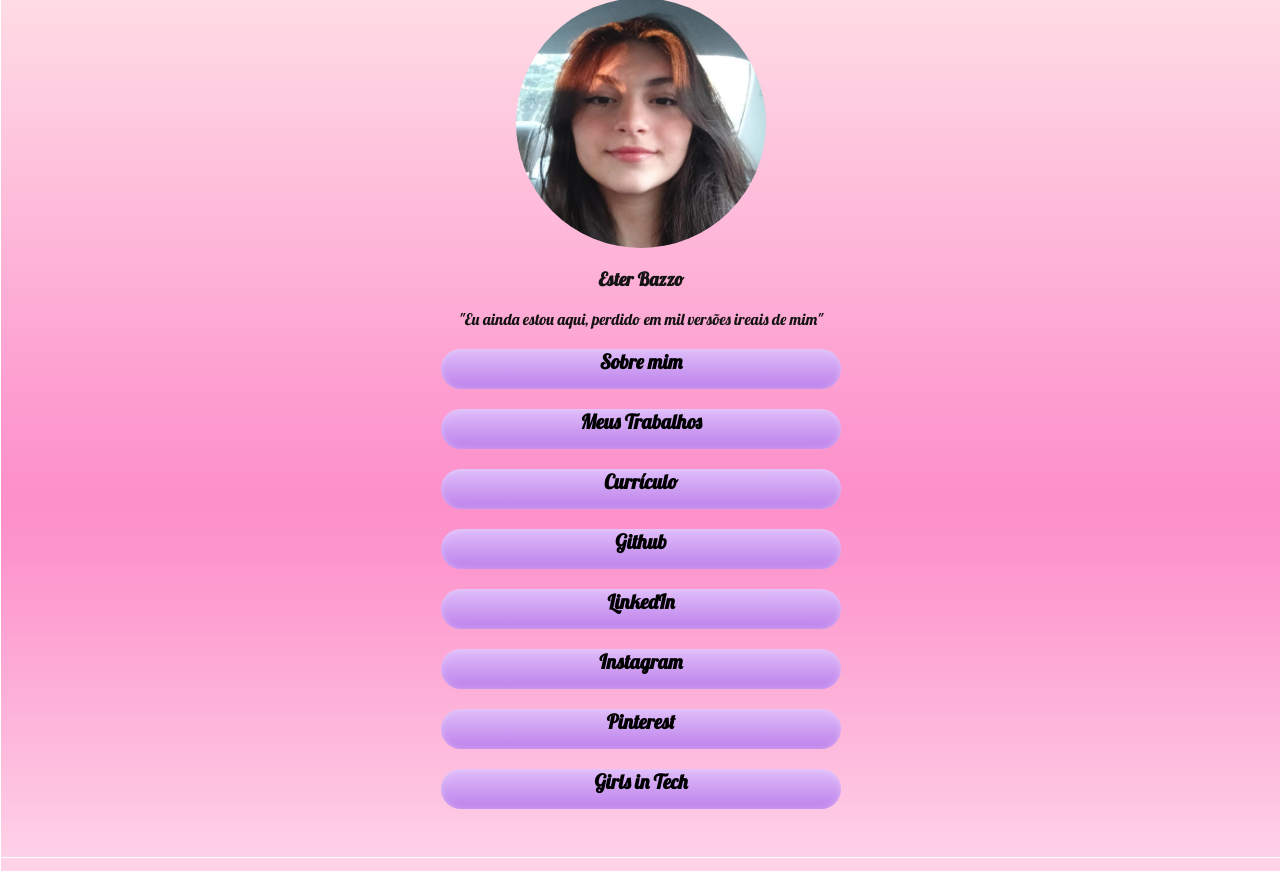
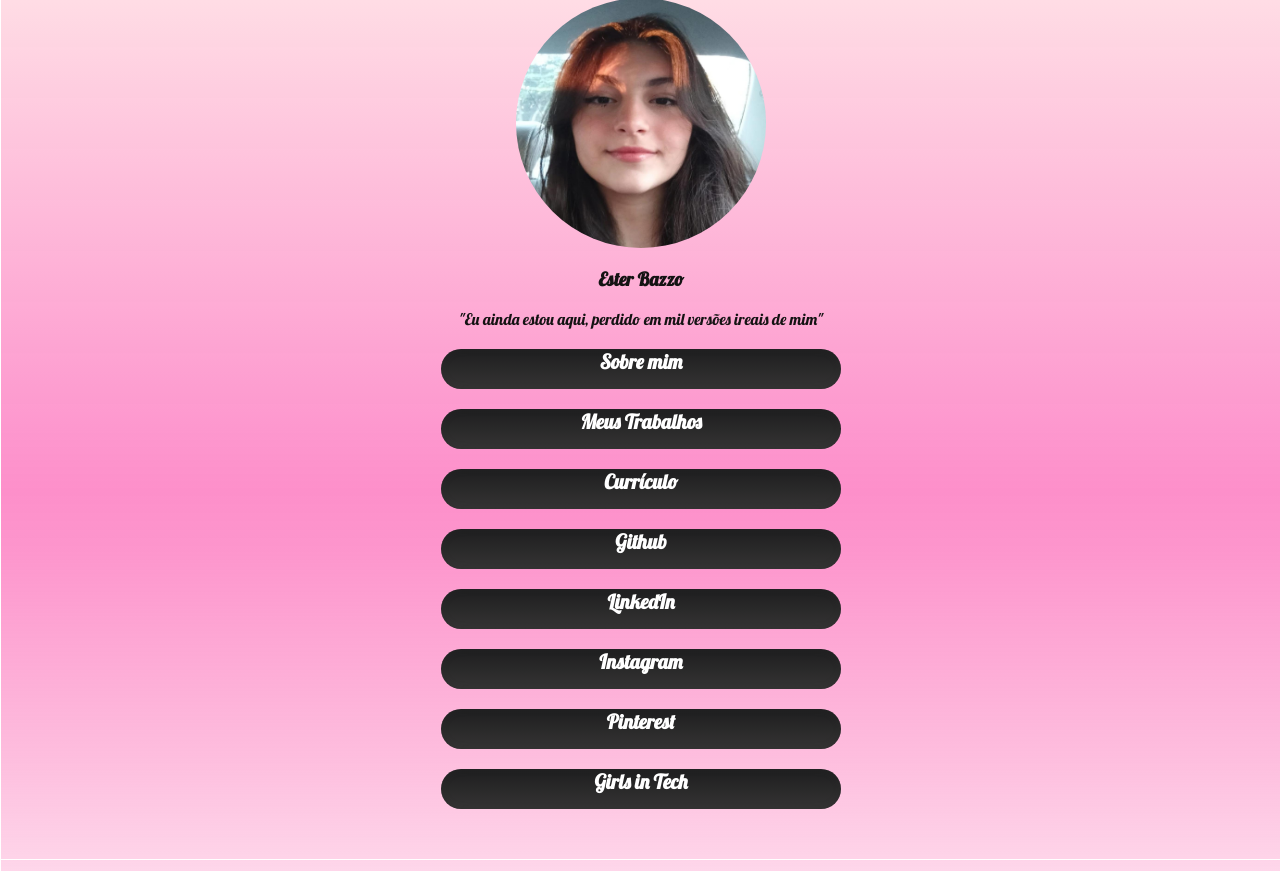
Before and after one commit to Esteerrrr/Trabalho-Perfil, a plain HTML site: page index.html in a window 1280 px wide. Shown: the part 81-952 px from the top of the page. Drawn offline with Linux system fonts and the light colour scheme; a web font is replaced by a local one.

Commit message:
Update style.css

```diff
--- a/style.css
+++ b/style.css
@@ -2,7 +2,7 @@
 @import url('https://fonts.googleapis.com/css2?family=Geostar+Fill&display=swap');
 
 a {
-    color: black;
+    color: rgb(255, 255, 255);
     text-decoration: none;
 }
 
@@ -17,8 +17,29 @@ body {
 
 }
 
+.cabecalho {
+    display: flex;
+    flex-direction: row;
+    align-items: center;
+    justify-content: space-around;
+    padding: 20px;
+    background-color: #000000;
+}
 
-.Title {
+
+.cabecalho-menu {
+    height: 20px;
+    display: flex;
+    gap: 25px;
+}
+
+.cabecalho-menu-item {
+    color: #ffffff;
+    font-weight: 400;
+    font-size: 15px;
+}
+
+.Title{
     font-family: 'Lobster', cursive;
     text-align: center;
     color:rgb(20, 19, 19);
@@ -55,16 +76,16 @@ body {
     width:400px;
     height:40px;
     border-width:2px;
-    color:#fff;
-    border-color:#c584f3;
+    color:rgb(255, 255, 255);
+    border-color:#000000;
     font-weight:bold;
     border-top-left-radius:21px;
     border-top-right-radius:21px;
     border-bottom-left-radius:21px;
     border-bottom-right-radius:21px;
-    box-shadow:inset 0px 0px 9px -3px #efdcfb;
-    text-shadow:inset 0px 0px 0px #9752cc;
-    background:linear-gradient(#dfbdfa, #bc80ea);
+    box-shadow:inset 0px 0px 9px -3px #2c2b2c;
+    text-shadow:inset 0px 0px 0px #302f2f;
+    background:linear-gradient(#1e1e1f, #353434);
 }
 
 .button_meustrabalhos {
@@ -77,15 +98,15 @@ body {
     height:40px;
     border-width:2px;
     color:#fff;
-    border-color:#c584f3;
+    border-color:#000000;
     font-weight:bold;
     border-top-left-radius:21px;
     border-top-right-radius:21px;
     border-bottom-left-radius:21px;
     border-bottom-right-radius:21px;
-    box-shadow:inset 0px 0px 9px -3px #efdcfb;
-    text-shadow:inset 0px 0px 0px #9752cc;
-    background:linear-gradient(#dfbdfa, #bc80ea);
+    box-shadow:inset 0px 0px 9px -3px #2c2b2c;
+    text-shadow:inset 0px 0px 0px #302f2f;
+    background:linear-gradient(#1e1e1f, #353434);
 }
 
 .button_curriculo {
@@ -98,15 +119,15 @@ body {
     height:40px;
     border-width:2px;
     color:#fff;
-    border-color:#c584f3;
+    border-color:#000000;
     font-weight:bold;
     border-top-left-radius:21px;
     border-top-right-radius:21px;
     border-bottom-left-radius:21px;
     border-bottom-right-radius:21px;
-    box-shadow:inset 0px 0px 9px -3px #efdcfb;
-    text-shadow:inset 0px 0px 0px #9752cc;
-    background:linear-gradient(#dfbdfa, #bc80ea);
+    box-shadow:inset 0px 0px 9px -3px #2c2b2c;
+    text-shadow:inset 0px 0px 0px #302f2f;
+    background:linear-gradient(#1e1e1f, #353434);
 }
 
 .button_github {
@@ -119,15 +140,15 @@ body {
     height:40px;
     border-width:2px;
     color:#fff;
-    border-color:#c584f3;
+    border-color:#000000;
     font-weight:bold;
     border-top-left-radius:21px;
     border-top-right-radius:21px;
     border-bottom-left-radius:21px;
     border-bottom-right-radius:21px;
-    box-shadow:inset 0px 0px 9px -3px #efdcfb;
-    text-shadow:inset 0px 0px 0px #9752cc;
-    background:linear-gradient(#dfbdfa, #bc80ea);
+    box-shadow:inset 0px 0px 9px -3px #2c2b2c;
+    text-shadow:inset 0px 0px 0px #302f2f;
+    background:linear-gradient(#1e1e1f, #353434);
 }
 
 .button_linkedin {
@@ -141,15 +162,15 @@ body {
     height:40px;
     border-width:2px;
     color:#fff;
-    border-color:#c584f3;
+    border-color:#000000;
     font-weight:bold;
     border-top-left-radius:21px;
     border-top-right-radius:21px;
     border-bottom-left-radius:21px;
     border-bottom-right-radius:21px;
-    box-shadow:inset 0px 0px 9px -3px #efdcfb;
-    text-shadow:inset 0px 0px 0px #9752cc;
-    background:linear-gradient(#dfbdfa, #bc80ea);
+    box-shadow:inset 0px 0px 9px -3px #2c2b2c;
+    text-shadow:inset 0px 0px 0px #302f2f;
+    background:linear-gradient(#1e1e1f, #353434);
 }
 
 .button_insta {
@@ -162,15 +183,15 @@ body {
     height:40px;
     border-width:2px;
     color:#fff;
-    border-color:#c584f3;
+    border-color:#000000;
     font-weight:bold;
     border-top-left-radius:21px;
     border-top-right-radius:21px;
     border-bottom-left-radius:21px;
     border-bottom-right-radius:21px;
-    box-shadow:inset 0px 0px 9px -3px #efdcfb;
-    text-shadow:inset 0px 0px 0px #9752cc;
-    background:linear-gradient(#dfbdfa, #bc80ea);
+    box-shadow:inset 0px 0px 9px -3px #2c2b2c;
+    text-shadow:inset 0px 0px 0px #302f2f;
+    background:linear-gradient(#1e1e1f, #353434);
 }
 
 .button_pinterest {
@@ -183,15 +204,15 @@ body {
     height:40px;
     border-width:2px;
     color:#fff;
-    border-color:#c584f3;
+    border-color:#000000;
     font-weight:bold;
     border-top-left-radius:21px;
     border-top-right-radius:21px;
     border-bottom-left-radius:21px;
     border-bottom-right-radius:21px;
-    box-shadow:inset 0px 0px 9px -3px #efdcfb;
-    text-shadow:inset 0px 0px 0px #9752cc;
-    background:linear-gradient(#dfbdfa, #bc80ea);
+    box-shadow:inset 0px 0px 9px -3px #2c2b2c;
+    text-shadow:inset 0px 0px 0px #302f2f;
+    background:linear-gradient(#1e1e1f, #353434);
 
 
 }
@@ -202,19 +223,20 @@ body {
     text-align: center;
     font-size:20px;
     font-family: 'Lobster', cursive;
+    margin-bottom: 50px;
     width:400px;
     height:40px;
     border-width:2px;
     color:#fff;
-    border-color:#c584f3;
+    border-color:#000000;
     font-weight:bold;
     border-top-left-radius:21px;
     border-top-right-radius:21px;
     border-bottom-left-radius:21px;
     border-bottom-right-radius:21px;
-    box-shadow:inset 0px 0px 9px -3px #efdcfb;
-    text-shadow:inset 0px 0px 0px #9752cc;
-    background:linear-gradient(#dfbdfa, #bc80ea);
+    box-shadow:inset 0px 0px 9px -3px #2c2b2c;
+    text-shadow:inset 0px 0px 0px #302f2f;
+    background:linear-gradient(#1e1e1f, #353434);
 
 
 }
@@ -224,6 +246,8 @@ footer {
     margin-bottom: 30px;
     border-top: 0.4px solid white;
     width: 1519px;
+    margin: 0 auto;
+    text-align: center;
 }
 
 #footer-texto {
```
